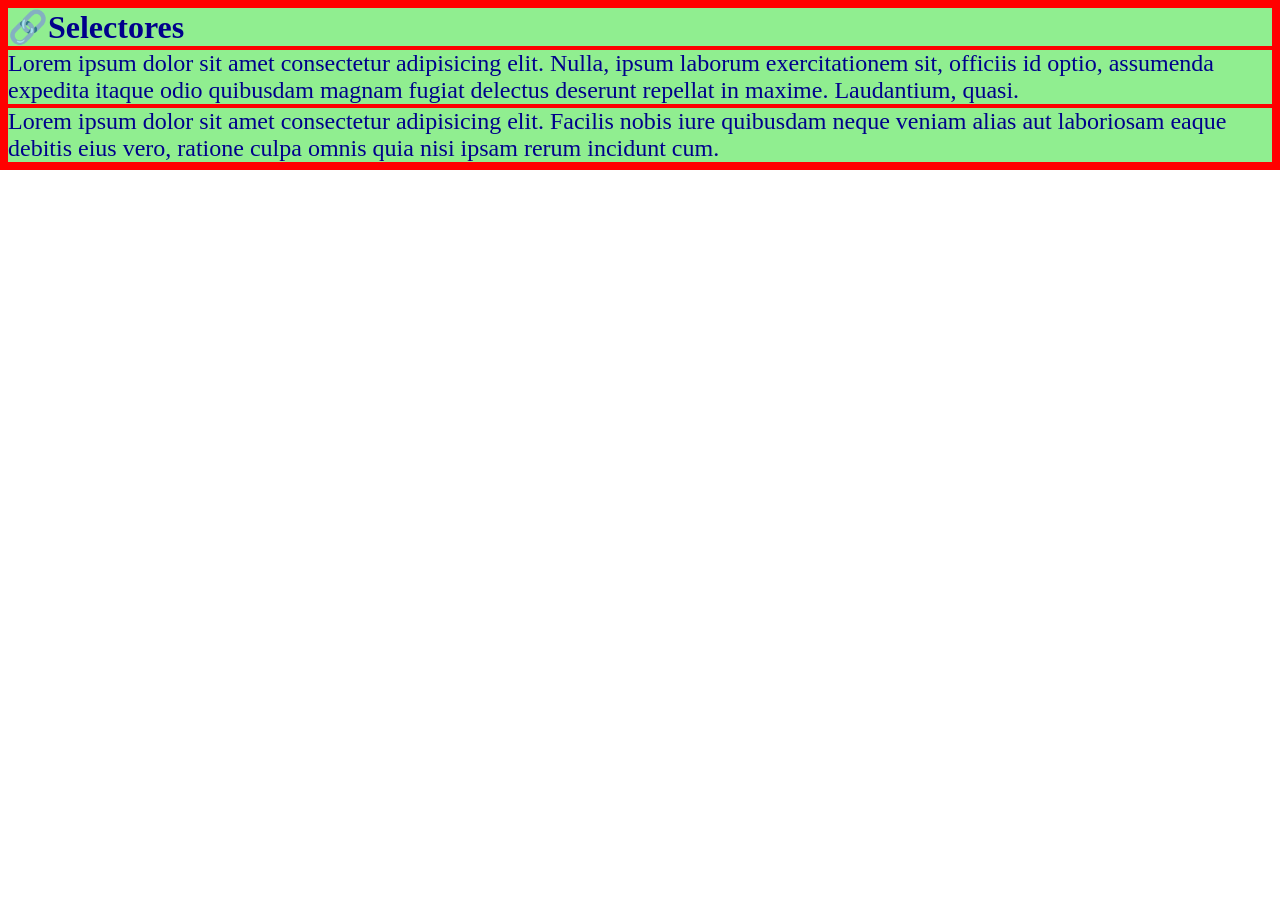
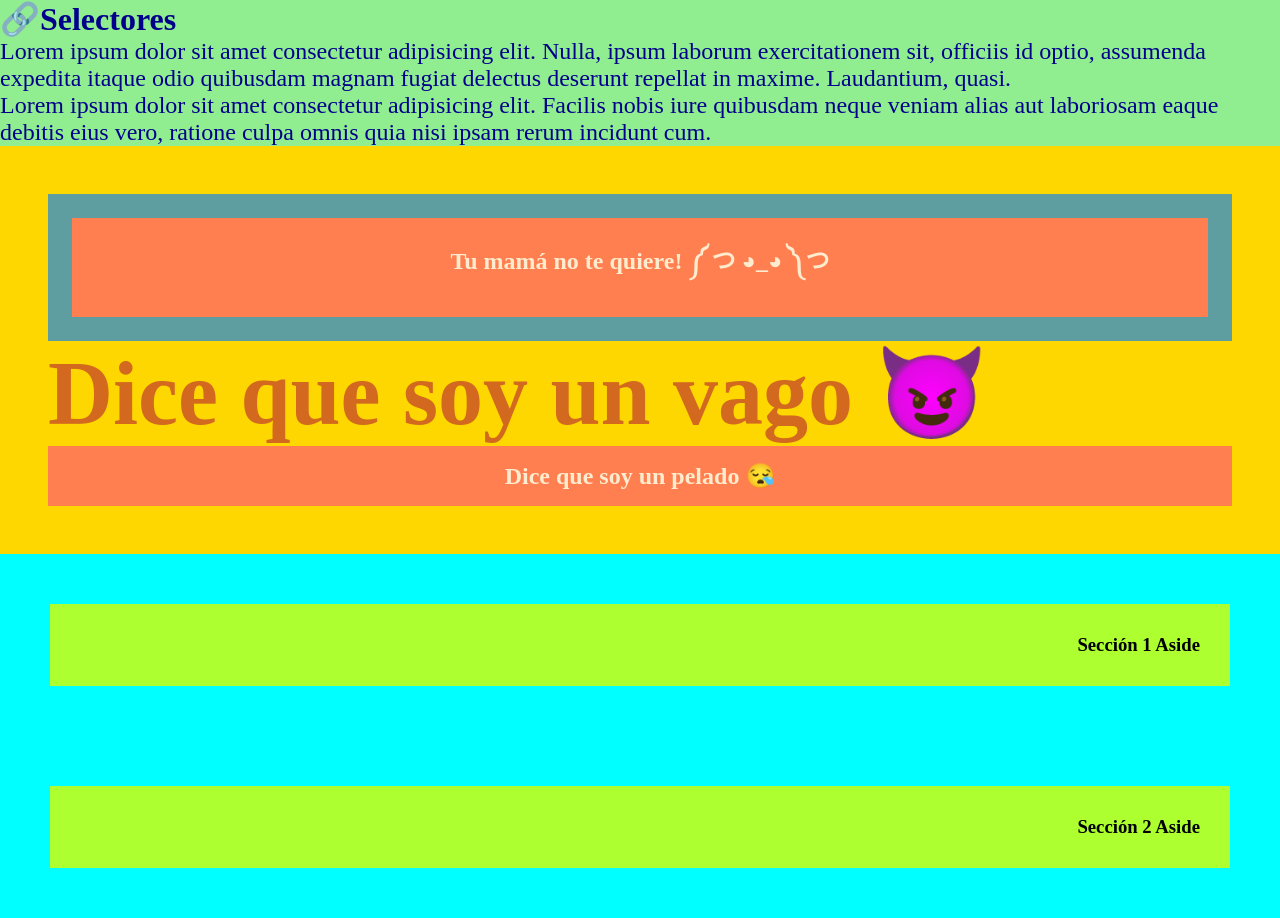
Before and after one commit to JoshuaDom24/CSS, a plain HTML site: page 04-Selectores/Index.HTML in a window 1280 px wide. Before the commit the page ends 800 px from the top, so only its background shows below. Drawn offline with Linux system fonts and the light colour scheme.

Commit message:
Selectores de clase, Id y combinados Descendientes

```diff
--- a/04-Selectores/Index.HTML
+++ b/04-Selectores/Index.HTML
@@ -21,5 +21,26 @@ Lorem ipsum dolor sit amet consectetur adipisicing elit. Facilis nobis iure quib
   </p>
 </header>
 
+<main class="content">
+  <section class="hero">
+    <h2 class="hero-title"> Tu mamá no te quiere! ༼ つ ◕_◕ ༽つ </h2>
+  </section>
+
+  <section>
+    <h2 id="About-title"> Dice que soy un vago 😈</h2>
+  </section>
+    <h2 class="hero-title"> Dice que soy un pelado 😪 </h2>
+  </section>
+</main>
+
+<aside>
+  <section class="aside-section">
+    <h3>Sección 1 Aside
+    </section>
+  <section class="aside-section">
+    <h3>Sección 2 Aside
+    </section>
+</aside>
+
 </body>
 </html>
--- a/04-Selectores/Style.css
+++ b/04-Selectores/Style.css
@@ -9,12 +9,40 @@ Tipos de selectores
  -Selector Universal
  -Selectores de tipo
 
- 2. Selectorez de Clase
+ 2. Selectores de Clase
+
+ Seleccionan los elementos que tienen una clase especifica.
+
+ Se usa la notación de punto (.) antes del nombre de la clase
+
+
+ .nombreclase {
+  propiedad: valor;
+  } -->
+
+<!-- Emmet SC main>section>h2-->
 
  3. Selectores de ID
 
+ Sleccionan un elemento único con un indetificador específico.
+
+ Se usa el la 'notación' de numeral (#) antes del nombre del id
+
+ #nombreId {
+   propiedad: valor;
+  }
+
  4. Selectores combinados
   -Decendientes
+
+  Seleccionan elementos dentro de otros elementos
+
+  elemento elementointerno {
+  Propiedad: valor;
+  }
+
+
+
   -Hijo directo
   -Elemento adyaciente
   -Hermano general
@@ -37,7 +65,7 @@ Tipos de selectores
     /* Universal -> Seleccionar todos los elementos de un documento */
 
     *{
-      border: 2px solid red;
+      /* border: 2px solid red; */
       margin: 0;
       padding: 0;
       box-sizing: border-box;
@@ -48,3 +76,43 @@ Tipos de selectores
      }
      p{font-size: 24px;}
      header {background-color: lightgreen;}
+
+     /*  Selector de clase*/
+
+ .content{
+  background-color:gold;
+  padding: 48px;
+ }
+
+ .hero{
+background-color: cadetblue;
+padding: 24px;
+ }
+
+ .hero-title {
+background-color:coral;
+padding: 16px;
+  color:blanchedalmond;
+  text-align: center;
+ }
+
+/* Selector de Id */
+
+#About-title {
+  color: chocolate;
+  font-size: 90px;
+}
+
+/* Combinado - Elementos descendientes */
+
+aside section {
+background-color: cyan;
+padding: 50px;
+}
+
+.aside-section h3 {
+  color:black;
+  text-align: right;
+  padding: 30px;
+background-color: greenyellow;
+  ;}
```
